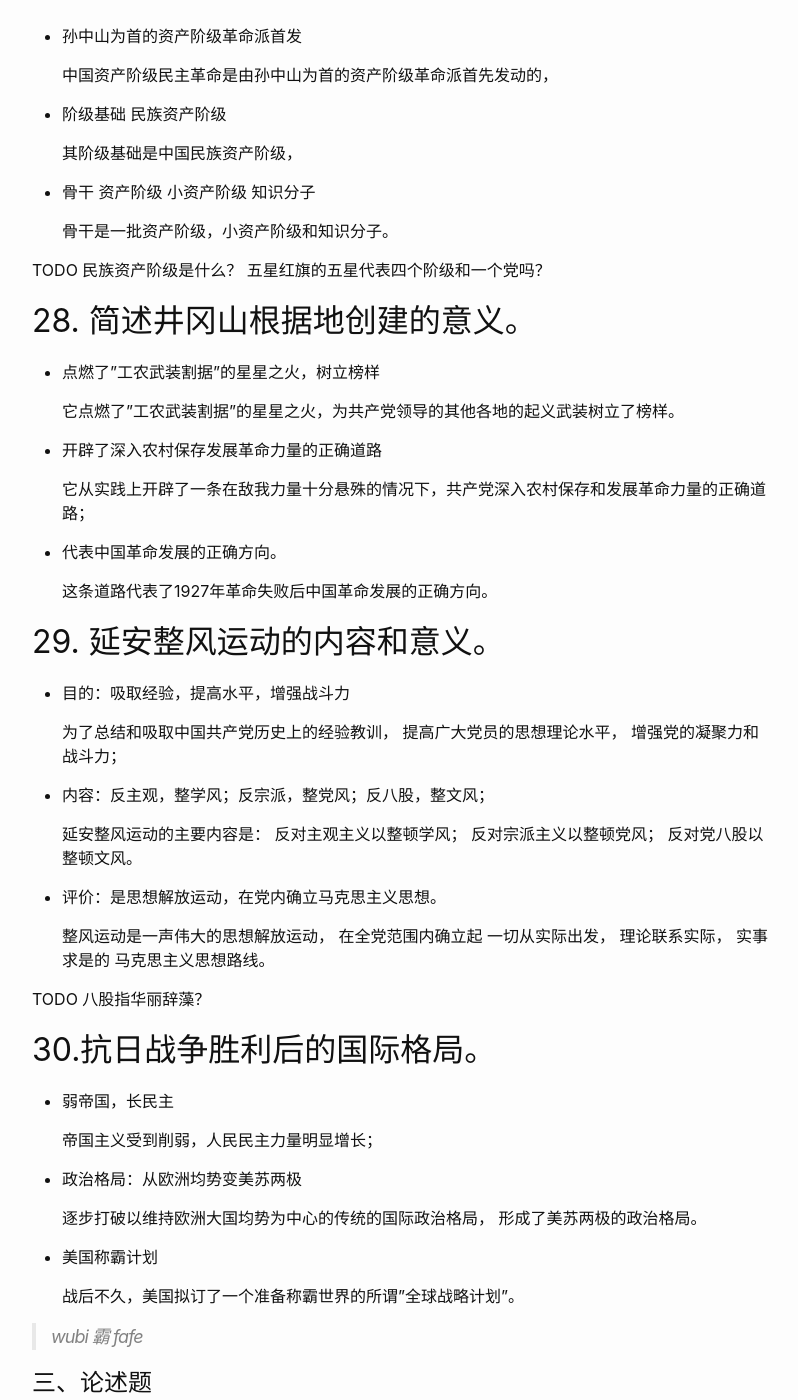
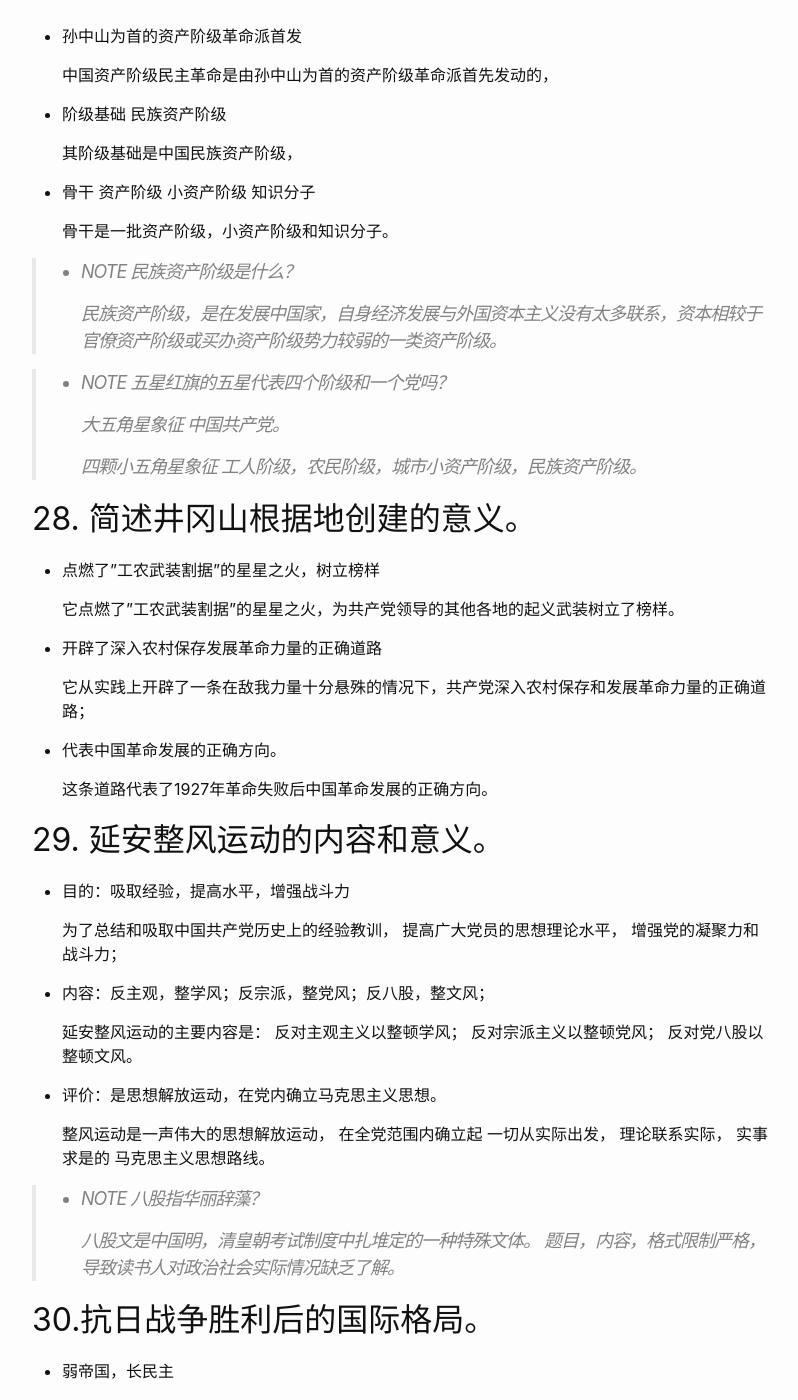
Before and after one commit to wangtiga/wangtiga.github.io, a Jekyll site: the page built from _previews/2020-11-21-3708_2019_10.md, in a window 1280 px wide and 1400 px high, scrolled down 13832 px. Shown: the whole window, without its empty margins (238-1036 px from the left). Built offline with Jekyll 4.4.1, drawn with Linux system fonts in a browser that asks for light colours; some of the changed text lies outside the part shown.

Commit message:
updated from notep

```diff
--- a/_previews/2020-11-21-3708_2019_10.md
+++ b/_previews/2020-11-21-3708_2019_10.md
@@ -299,7 +299,19 @@ A
 
   骨干是一批资产阶级，小资产阶级和知识分子。
 
-TODO 民族资产阶级是什么？ 五星红旗的五星代表四个阶级和一个党吗？
+
+> - NOTE 民族资产阶级是什么？
+>
+>   民族资产阶级，是在发展中国家，自身经济发展与外国资本主义没有太多联系，资本相较于官僚资产阶级或买办资产阶级势力较弱的一类资产阶级。
+
+> - NOTE 五星红旗的五星代表四个阶级和一个党吗？
+>
+>   大五角星象征 中国共产党。
+>
+>   四颗小五角星象征 工人阶级，农民阶级，城市小资产阶级，民族资产阶级。
+
+
+
 
 
 ## 28. 简述井冈山根据地创建的意义。
@@ -341,7 +353,10 @@ TODO 民族资产阶级是什么？ 五星红旗的五星代表四个阶级和
   马克思主义思想路线。
 
 
-TODO 八股指华丽辞藻？
+> - NOTE 八股指华丽辞藻？
+>
+>   八股文是中国明，清皇朝考试制度中扎堆定的一种特殊文体。
+>   题目，内容，格式限制严格，导致读书人对政治社会实际情况缺乏了解。
 
 
 ## 30.抗日战争胜利后的国际格局。
```
Also changed, not shown: other parts of _previews/2020-11-21-3708_2019_10.md (+1 -1 lines).
